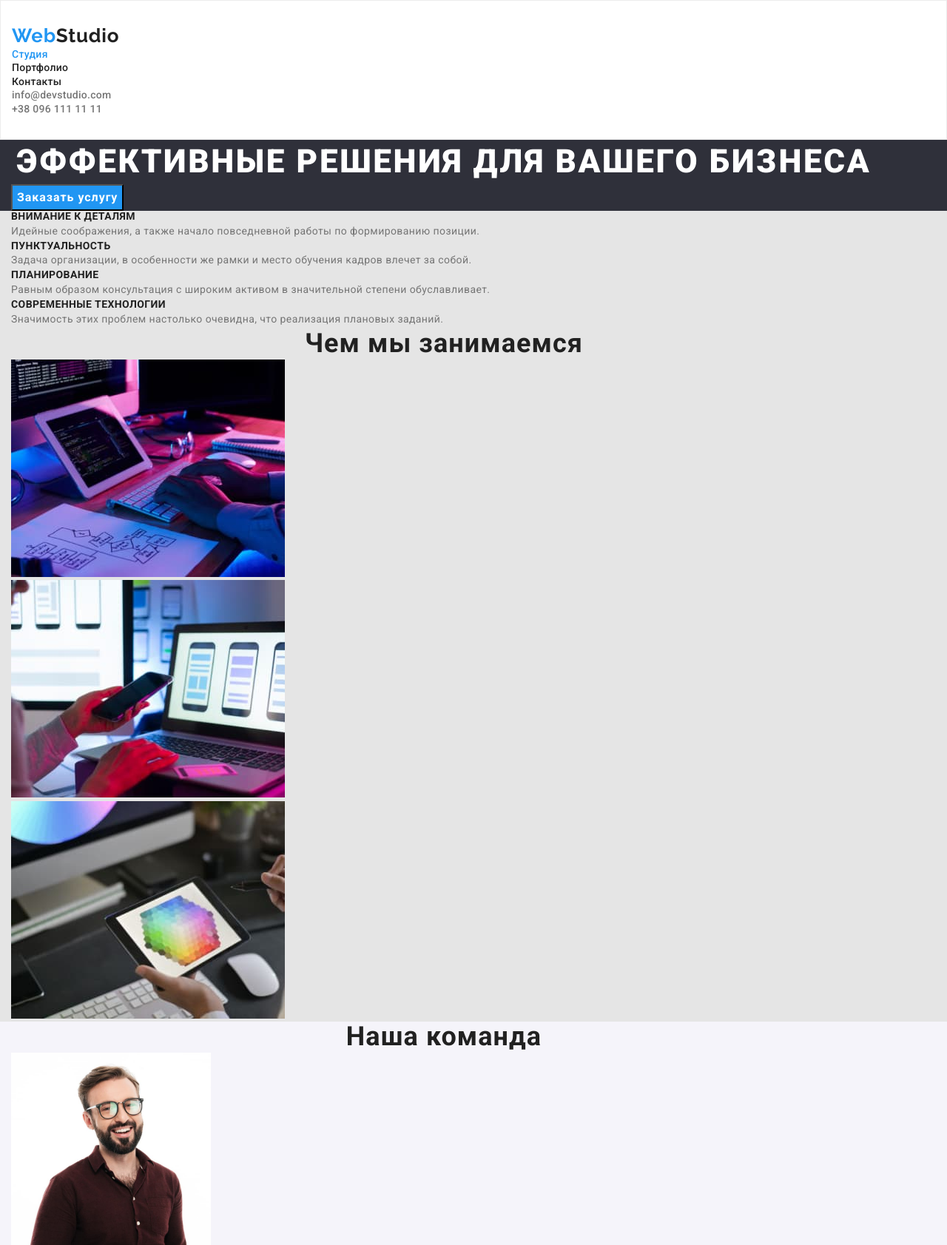
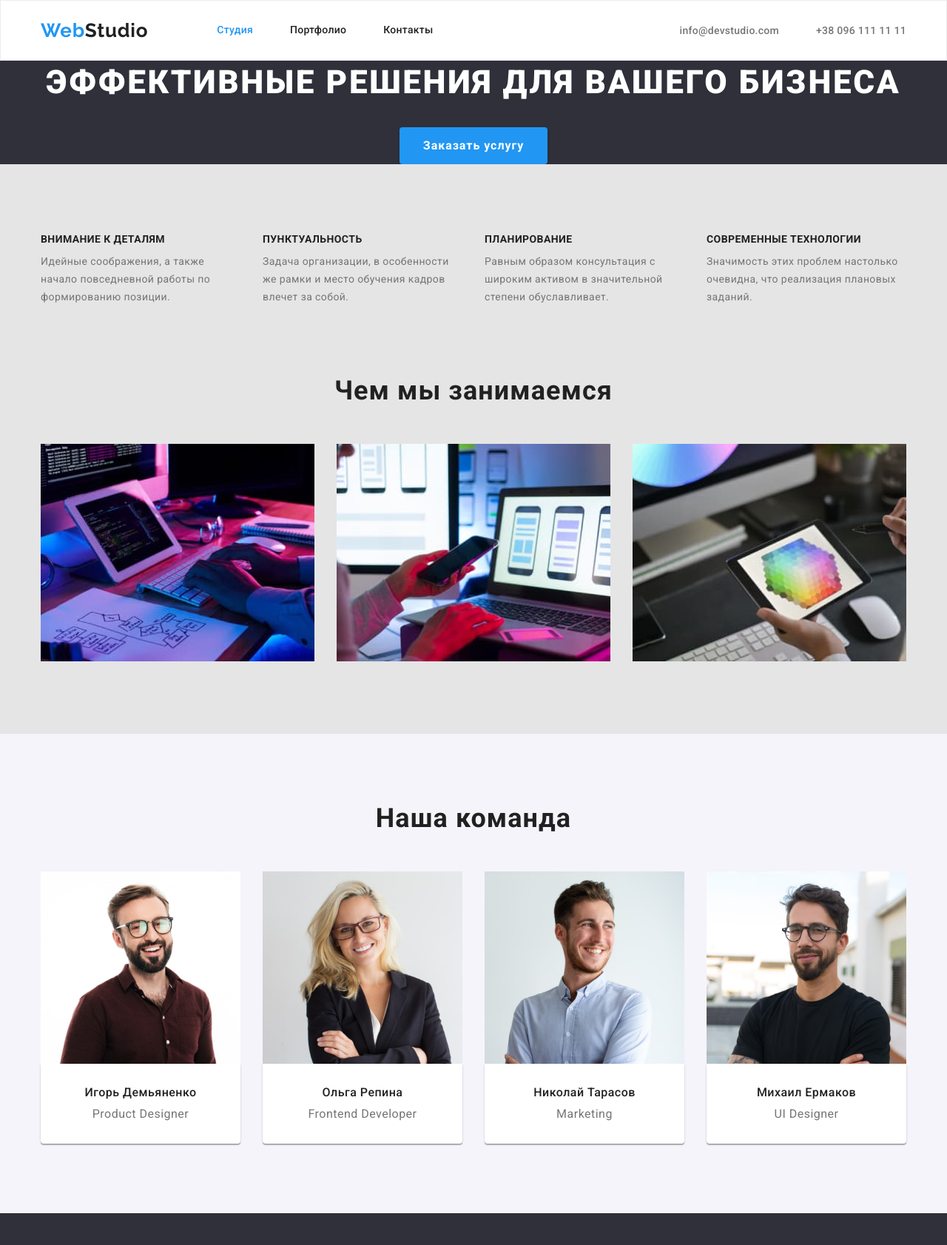
Before and after one commit to Tetiana232/goit-markup-hw-03, a plain HTML site: page index.html in a window 1280 px wide. Shown: the top 1683 px of the page at 74% size. Drawn offline with nearby package versions, Linux system fonts and the light colour scheme.

Commit message:
Застосування стилів Flexbox

```diff
--- a/css/styles.css
+++ b/css/styles.css
@@ -30,7 +30,7 @@ body {
 
 .container {
     width: 1200px;
-    margin: 0;
+    margin: 0 auto;
     padding-left: 15px;
     padding-right: 15px;
 
@@ -46,10 +46,13 @@ body {
 
 /* ----------------------HEADER---------------------- */
 .header {
+border: 1px solid  #ECECEC;
 background-color: var(--header-background-color);
-padding-top: 32px;
-padding-bottom: 32px;
-border: 1px solid #ECECEC;
+}
+
+.header-site {
+display: flex;
+align-items: center;
 }
 
 .logo {
@@ -65,7 +68,19 @@ text-decoration: none;
 color: var(--primary-text-color);
 }
 
+.site-nav {
+display: flex;
+margin-left: 93px;
+}
+
+.site-nav .item + .item {
+margin-left: 50px;
+}
+
 .site-item {
+display: block;
+padding-top: 32px;
+padding-bottom: 32px;
 font-weight: 500;
 font-size: 14px;
 line-height: 1.14;
@@ -84,6 +99,14 @@ color: var(--color-accent);
 color: var(--color-accent);
 }
 
+.contacts {
+display: flex;
+margin-left: auto;
+}
+
+.contacts .item + .item {
+margin-left: 50px;
+}
 
 .contacts-item {
 font-weight: 500;
@@ -100,6 +123,7 @@ background-color: var(--main-background-color);
 }
 
 .main-title {
+margin-bottom: 30px;
 font-weight: 900;
 font-size: 44px;
 line-height: 1.36;
@@ -110,14 +134,24 @@ color: var(--main-title-color);
 }
 
 .button {
+display: flex;
+align-items: center;
+text-align: center;
+border: 0;
+border-radius: 4px;
+padding: 10px 32px;
 font-family: inherit;
+font-style: normal;
 font-weight: 700;
 font-size: 16px;
-line-height: 1.87;
+line-height: 1.9;
 letter-spacing: 0.06em;
-color: var(--text-btn);
-background: var(--color-accent);
+color: #FFFFFF;
+background-color: var(--color-accent);
 cursor: pointer;
+margin: auto;
+box-shadow: 0px 4px 4px rgba(0, 0, 0, 0.15);
+outline: transparent;
 }
 
 .button:hover,
@@ -143,6 +177,21 @@ background-color: #188CE8;
   margin: -1px;
 }
 
+.features-list {
+display: flex;
+flex-wrap: wrap;
+padding-top: 94px;
+padding-bottom: 47px;
+}
+
+.features-list .item {
+width: 270px;
+}
+
+.features-list .item + .item {
+margin-left: 30px;
+}
+
 .features-list-title {
 font-weight: 700;
 font-size: 14px;
@@ -150,6 +199,7 @@ line-height: 1.14;
 letter-spacing: 0.03em;
 text-transform: uppercase;
 color: var(--primary-text-color);
+margin-bottom: 10px;
 }
 
 .features-text {
@@ -158,10 +208,12 @@ font-size: 14px;
 line-height: 1.71;
 letter-spacing: 0.03em;
 color: var(--secondary-text-color);
+width: 270px;
 }
 
 /* --------WORKING------------- */
 .working-section {
+padding-bottom: 94px;
 background-color: var(--primary-background-color);
 }
 
@@ -172,13 +224,26 @@ line-height: 1.16;
 text-align: center;
 letter-spacing: 0.03em;
 color: var(--primary-text-color);
+padding-top: 47px;
+margin-bottom: 50px;
+}
+
+.working-list {
+display: flex;
+}
+
+.working-list .item + .item {
+margin-left: 30px;
 }
 
 .team-section {
+padding-bottom: 94px;
 background-color: var(--team-background-color);
 }
 
 .team-title {
+padding-top: 94px;
+margin-bottom: 50px;
 font-weight: 700;
 font-size: 36px;
 line-height: 1.16;
@@ -187,7 +252,29 @@ letter-spacing: 0.03em;
 color: var(--primary-text-color);
 }
 
+.team-list {
+display: flex;
+}
+
+.team-list .item + .item {
+margin-left: 30px;
+}
+
+.image {
+display: block;
+}
+
+.team-border {
+padding-bottom: 30px;
+padding-top: 30px;
+background: #FFFFFF;
+box-shadow: 0px 1px 3px rgba(0, 0, 0, 0.12), 0px 1px 1px rgba(0, 0, 0, 0.14), 0px 2px 1px rgba(0, 0, 0, 0.2);
+border-radius: 0px 0px 4px 4px;
+text-align: center;
+}
+
 .team-name {
+margin-bottom: 10px;
 font-weight: 500;
 font-size: 16px;
 line-height: 1.18;
@@ -205,11 +292,17 @@ color: var(--secondary-text-color);
 
 /* ------------FOOTER------------- */
 .footer {
+padding-bottom: 60px;
+padding-top: 60px;
 background: var(--footer-background-color);
 }
 
 .footer-logo {
 color: #FFFFFF;
+}
+
+.address-list {
+margin-top: 20px;
 }
 
 
@@ -222,6 +315,15 @@ letter-spacing: 0.03em;
 color: #FFFFFF;
 }
 
+.address-street-list {
+margin-bottom: 9px;
+}
+
+.address-mail-list {
+margin-bottom: 9px;
+}
+
+
 .address-mail,
 .address-tel {
 font-style: normal;
@@ -229,7 +331,7 @@ font-weight: 400;
 font-size: 14px;
 line-height: 1.71;
 letter-spacing: 0.03em;
-color: var(--footer-color)
+color: var(--footer-color);
 }
 
 .address-street:hover,
@@ -243,9 +345,26 @@ color: var(--color-accent);
 
 /* ------------PORTFOLIO----------- */
 .portfolio {
-    background-color: var(--primary-background-color);
+padding-top: 94px;
+padding-bottom: 94px;
+background-color: var(--primary-background-color);
 }
+
+.list-button {
+display: flex;
+align-items: center;
+justify-content: center;
+margin-right: 30px;
+margin-bottom: 50px;
+}
+
+.list-button .item + .item {
+margin-left: 8px;
+}
+
 .button-item {
+border-radius: 4px;
+padding: 6px 22px;
 font-family: inherit;
 font-weight: 500;
 font-size: 16px;
@@ -255,6 +374,7 @@ letter-spacing: 0.03em;
 color: var(--primary-text-color);
 background: var(--button-team-background-color);
 cursor: pointer;
+border: #F5F4FA;
 }
 
 .button-item:hover,
@@ -266,6 +386,24 @@ background-color: var(--color-accent);
 .button-item.current {
 color: var(--text-btn);
 background-color: var(--color-accent);
+}
+
+.border-imagine {
+border: 1px solid #ECECEC;
+padding: 20px 24px;
+}
+
+.list-imagine {
+display: flex;
+flex-wrap: wrap;
+margin-right: -30px;
+margin-bottom: -30px;
+}
+
+.list-imagine .item {
+flex-basis: calc(100% / 3-30px);
+margin-right: 30px;
+margin-bottom: 30px;
 }
 
 .list-about {
```
